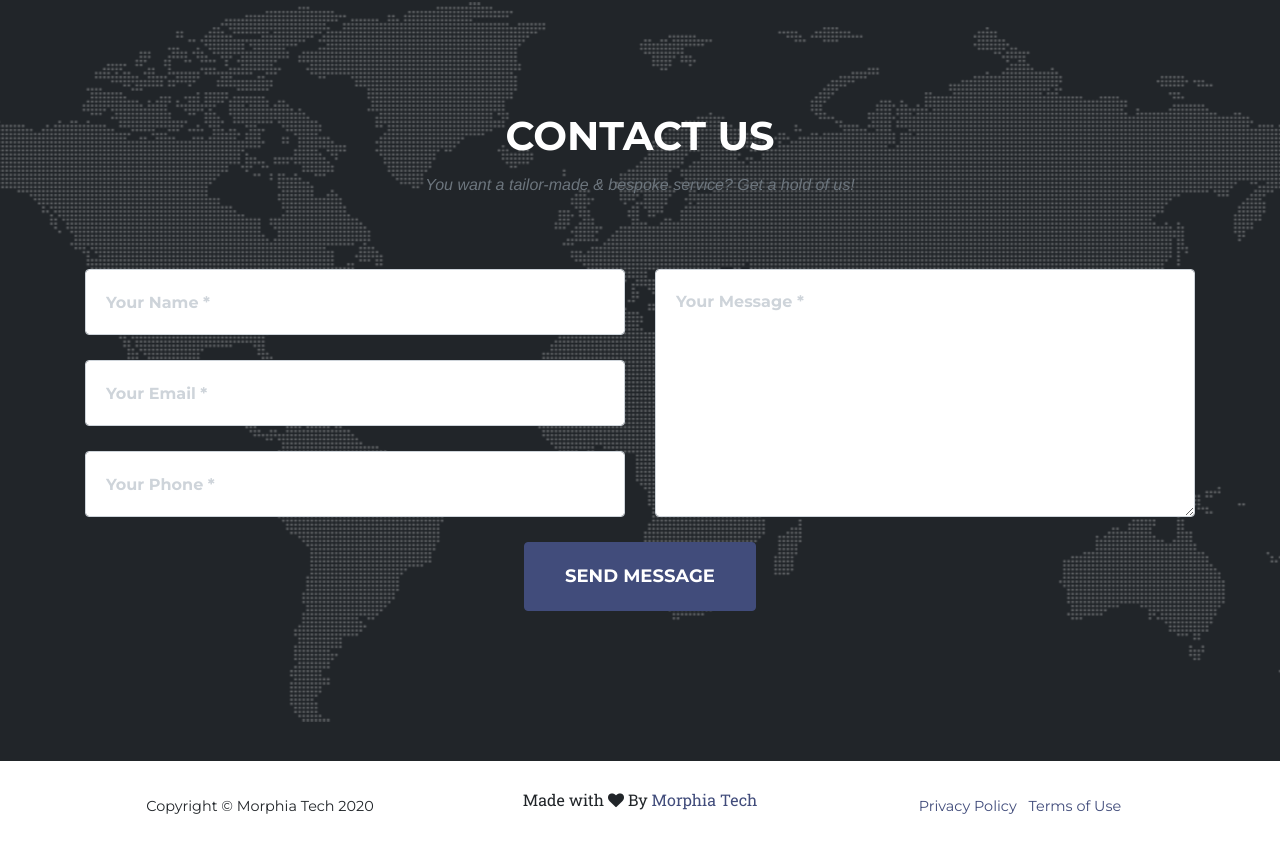
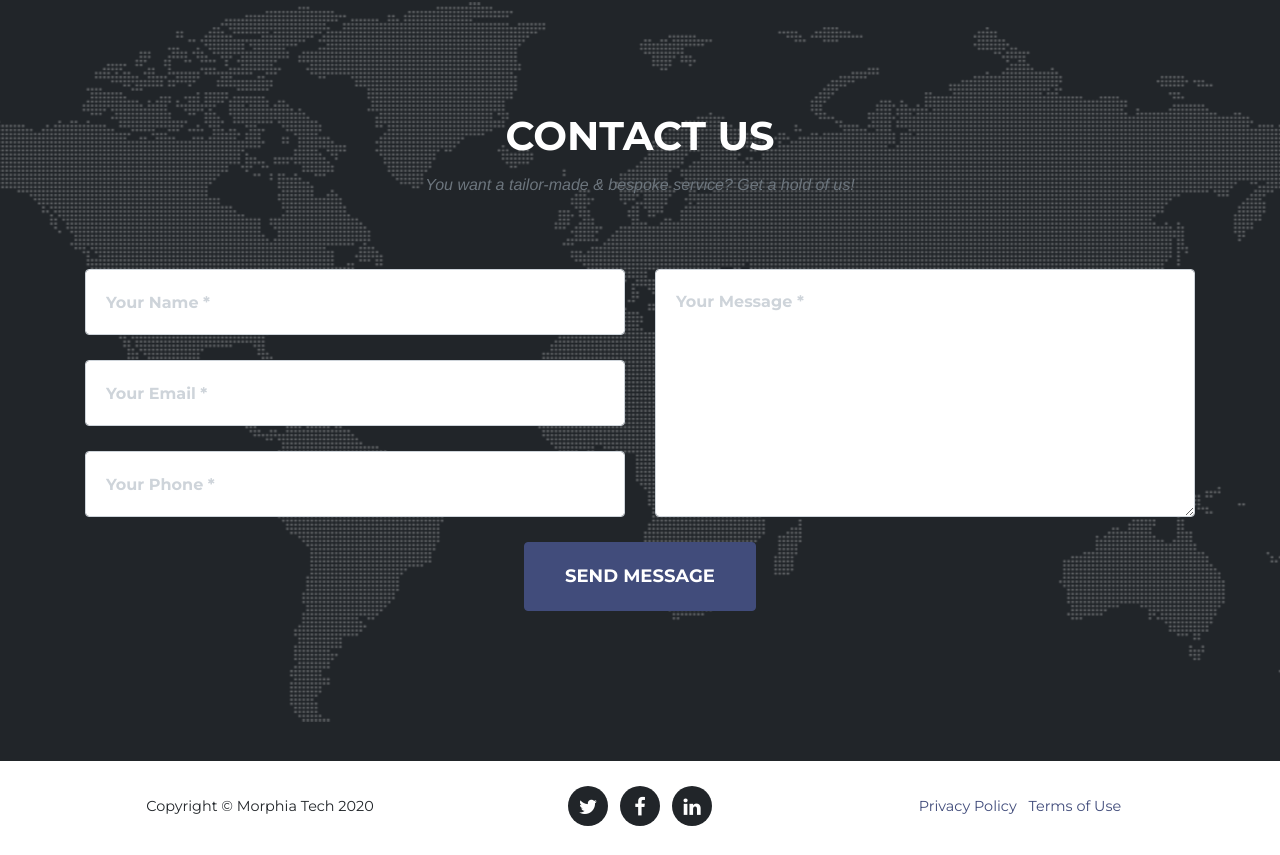
Before and after one commit to The-Research-People/trpconsulting, a plain HTML site: page index.html in a window 1280 px wide. Shown: the part 4901-5756 px from the top of the page. Drawn offline with Linux system fonts and the light colour scheme; a web font is replaced by a local one.

Commit message:
Update index.html

```diff
--- a/index.html
+++ b/index.html
@@ -488,7 +488,7 @@
                     <span class="copyright">Copyright &copy; Morphia Tech 2020</span>
                 </div>
                 <div class="col-md-4">
-                    <!--<ul class="list-inline social-buttons">
+                    <ul class="list-inline social-buttons">
                         <li class="list-inline-item">
                             <a href="#">
                                 <i class="fa fa-twitter"></i>
@@ -504,11 +504,11 @@
                                 <i class="fa fa-linkedin"></i>
                             </a>
                         </li>
-                    </ul>-->
+                    </ul><!--
 			<p>Made with
           <i class="fa fa-heart"></i>
 				By <a href="http://morphiatech.co.za/">Morphia Tech</a></p>
-                </div>
+                --></div>
                 <div class="col-md-4">
                     <a class="portfolio-link" data-toggle="modal" href="#privacyPolicy">
                         <ul class="list-inline quicklinks">
```
